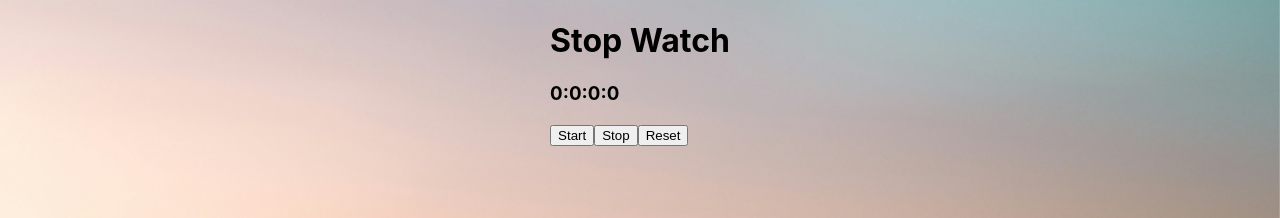
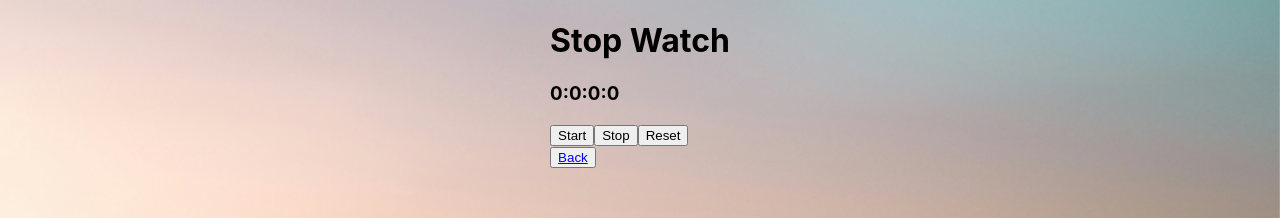
Before and after one commit to zahraRostami1999/digital-clock-app, a React (Create React App) app: page /stopWatch in a window 1280 px wide. Shown: the top 218 px of the page. Built offline with nearby package versions, Linux system fonts and the light colour scheme.

Commit message:
edit StopWatch: add btn for back to Clock

```diff
--- a/src/StopWatch.jsx
+++ b/src/StopWatch.jsx
@@ -37,19 +37,25 @@ function StopWatch() {
     const hours = Math.floor(elapsedTime / (1000 * 60 * 60));
     const minutes = Math.floor(elapsedTime / (1000 * 60) % 60);
     const secunds = Math.floor(elapsedTime / (1000) % 60);
-    const miliseconds = Math.floor((elapsedTime % 1000) /10)
+    const miliseconds = Math.floor((elapsedTime % 1000) / 10)
 
     return `${hours}:${minutes}:${secunds}:${miliseconds}`;
   };
 
   return (
     <>
-      <div>
-        <h1>Stop Watch</h1>
-        <h3>{formatTime()}</h3>
-        <button onClick={startHandle}>Start</button>
-        <button onClick={handleStop}>Stop</button>
-        <button onClick={handleReset}>Reset</button>
+      <div className={styles.container}>
+        <div>
+          <h1>Stop Watch</h1>
+          <h3>{formatTime()}</h3>
+          <div className={styles.btns}>
+            <button className={styles.startBtn} onClick={startHandle}>Start</button>
+            <button className={styles.stopBtn} onClick={handleStop}>Stop</button>
+            <button className={styles.resetBtn} onClick={handleReset}>Reset</button>
+          </div>
+          <button className={styles.backBtn}><a href="/">Back</a></button>
+        </div>
+
       </div>
     </>
   );
```
